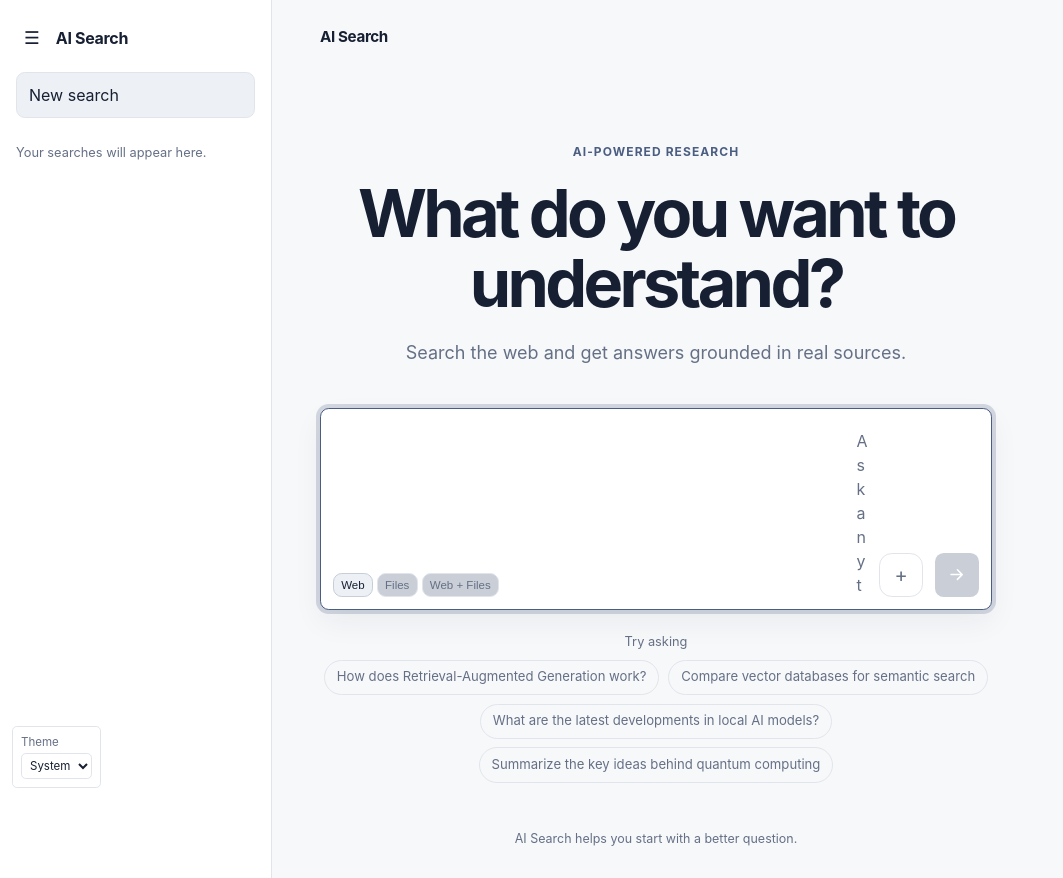
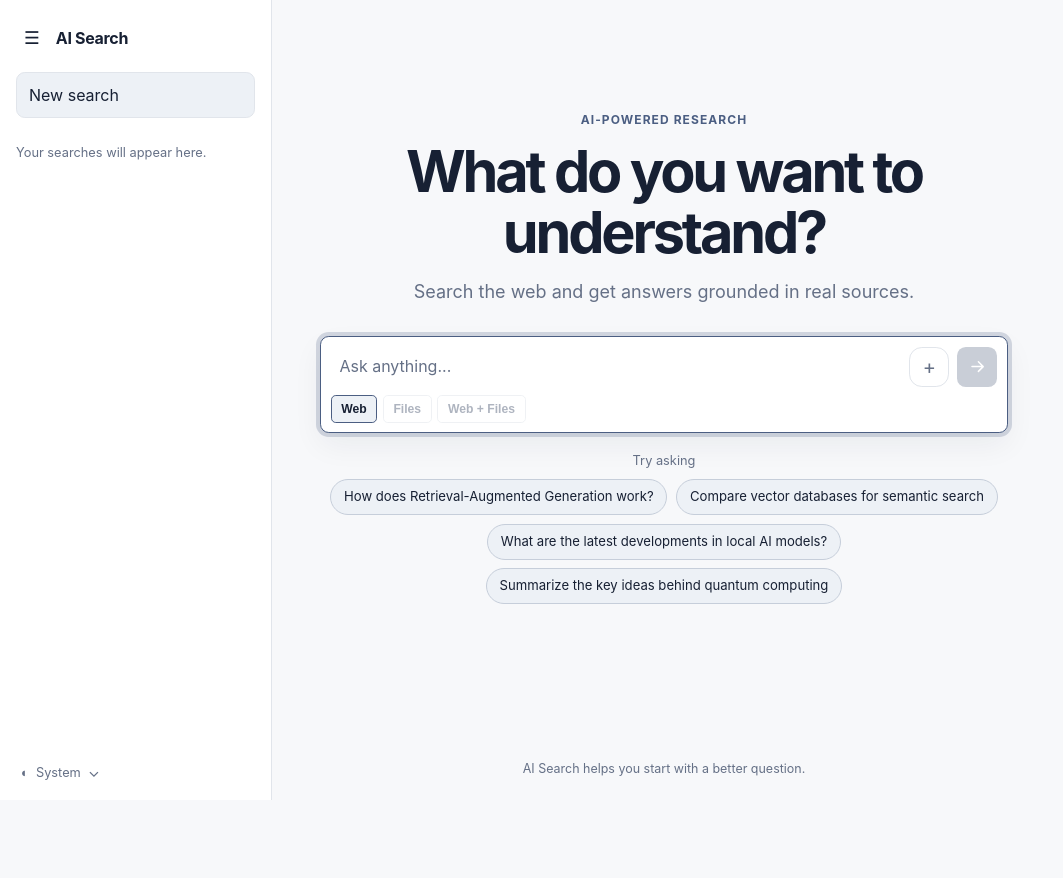
Before and after one commit to barissurkit/ai-search-engine, a React (Vite) app in the folder frontend/: page / in a window 1280 px wide. Shown: the whole page, without its empty margins (0-1063 px from the left). After the commit the page ends 800 px from the top, so only its background shows below. Built offline with nearby package versions, Linux system fonts and the light colour scheme.

Commit message:
feat: polish final search workspace ui

```diff
--- a/frontend/src/app/app.css
+++ b/frontend/src/app/app.css
@@ -72,3 +72,50 @@ h1 { color: var(--foreground); font-size: clamp(2.5rem, 5.2vw, 4.25rem); letter-
 @media (max-width: 960px) { .sources-panel { flex-basis:17rem; }.conversation-page { padding-inline:var(--space-4); }.conversation-content { max-width:44rem; } }
 @media (max-width: 760px) { .landing-page { padding:3rem var(--space-4) 2rem; }.theme-control { left:auto; right:var(--space-3); }.search-composer { align-items:stretch; flex-wrap:wrap; gap:var(--space-2); }.search-composer textarea { flex-basis:calc(100% - 3.5rem); min-width:0; }.source-modes { order:3; }.document-chip { min-width:0; }.document-chip:not(small) { overflow:hidden; text-overflow:ellipsis; white-space:nowrap; }.followup-composer { padding:var(--space-2) var(--space-3) calc(var(--space-3) + env(safe-area-inset-bottom)); }.sources-panel { background:var(--surface); box-shadow:var(--shadow-composer); width:min(24rem, calc(100vw - 3.5rem)); }.sources-backdrop { background:var(--color-overlay); }.answer-content pre { max-width:100%; }.sources-panel-item, .source-card { min-width:0; }.sources-panel-item div, .source-card div { min-width:0; } }
 @media (prefers-reduced-motion: reduce) { *, *::before, *::after { scroll-behavior: auto !important; transition-duration: 0.01ms !important; } }
+
+/* Final workspace polish */
+.theme-control { background: transparent; border: 0; bottom: var(--space-3); left: var(--space-3); padding: 0; position: fixed; }
+.theme-trigger { align-items: center; background: transparent; border: 1px solid transparent; border-radius: var(--radius-sm); color: var(--muted); cursor: pointer; display: flex; font: inherit; font-size: .8rem; gap: .45rem; padding: .45rem .5rem; width: 100%; }
+.theme-trigger:hover, .theme-trigger[aria-expanded="true"] { background: var(--color-surface-subtle); border-color: var(--border); color: var(--foreground); }
+.theme-chevron { font-size: .95rem; line-height: .7; margin-left: auto; }
+.theme-menu { background: var(--surface); border: 1px solid var(--border); border-radius: var(--radius-md); bottom: calc(100% + .5rem); box-shadow: var(--shadow-composer); display: grid; gap: .15rem; left: 0; min-width: 9.5rem; padding: .3rem; position: absolute; }
+.theme-menu button { align-items: center; background: transparent; border: 0; border-radius: var(--radius-sm); color: var(--foreground); cursor: pointer; display: flex; font: inherit; font-size: .82rem; justify-content: space-between; padding: .48rem .55rem; text-align: left; }
+.theme-menu button:hover, .theme-menu button[aria-checked="true"] { background: var(--color-surface-subtle); }
+
+.history-item { position: relative; }
+.history-item > button:first-child { padding-right: 2.35rem; }
+.history-delete { align-items: center; display: flex; justify-content: center; opacity: 0; position: absolute; right: .2rem; transition: background 160ms ease, color 160ms ease, opacity 160ms ease; }
+.history-item:hover .history-delete, .history-item:focus-within .history-delete, .history-item.active .history-delete { opacity: 1; }
+.history-delete:hover { background: var(--color-surface-subtle); color: var(--foreground); }
+
+@media (min-width: 761px) { .app-header { display: none; } .landing-page { min-height: 100vh; padding-top: clamp(2.5rem, 6vh, 4.5rem); } }
+.landing-page { max-width: 72rem; padding-bottom: 1.5rem; }
+.hero { margin: clamp(1rem, 8vh, 5rem) auto auto; max-width: 43rem; }
+h1 { font-size: clamp(2.25rem, 4.5vw, 3.75rem); }
+.eyebrow { margin-bottom: .9rem; }
+.intro { margin-top: 1rem; }
+.landing-page .search-composer { margin-top: 1.8rem; }
+.landing-footer { padding-top: 2rem; }
+
+.search-composer { align-items: flex-end; flex-wrap: wrap; gap: .5rem; padding: .6rem; }
+.search-composer textarea { flex: 1 1 14rem; min-height: 2.5rem; overflow-y: hidden; padding: .45rem .55rem; }
+.search-composer > textarea { order: 1; }
+.search-composer > .attachment-button, .search-composer > button[type="submit"] { height: 2.5rem; order: 2; width: 2.5rem; }
+.search-composer > .document-chip { order: 3; }
+.search-composer > .source-modes { order: 4; }
+.source-modes { gap: .35rem; }
+.source-mode-option { display: inline-flex; }
+.source-modes button { background: var(--surface); border-color: var(--border); border-radius: var(--radius-sm); color: var(--muted); font-size: .76rem; font-weight: 600; padding: .38rem .6rem; transition: background 160ms ease, border-color 160ms ease, color 160ms ease; }
+.source-modes button:hover:not(:disabled) { background: var(--color-surface-subtle); border-color: var(--border-strong); color: var(--foreground); transform: none; }
+.source-modes button.selected { background: var(--color-surface-subtle); border-color: var(--accent); color: var(--foreground); }
+.source-modes button:focus-visible { outline-offset: 2px; }
+.source-modes button:disabled { background: transparent; color: var(--muted); cursor: not-allowed; opacity: .52; }
+.source-mode-option.unavailable { cursor: not-allowed; }
+.document-chip { margin-right: .25rem; }
+.suggestions { margin-top: 1.25rem; }
+.suggestion-chip { background: var(--color-surface-subtle); border-color: var(--border-strong); color: var(--foreground); padding: .5rem .8rem; }
+.suggestion-chip:hover { background: var(--surface); border-color: var(--accent); }
+.suggestion-chip:focus-visible { outline-offset: 2px; }
+
+@media (pointer: coarse) { .history-delete { opacity: 1; } }
+@media (max-width: 760px) { .theme-control { bottom: auto; left: auto; right: var(--space-2); top: var(--space-2); } .theme-menu { bottom: auto; left: auto; right: 0; top: calc(100% + .5rem); } .hero { margin-top: 1rem; } .history-item > button:first-child { padding-right: .55rem; } .history-delete { display: none; } .search-composer > textarea { flex-basis: calc(100% - 6rem); } .source-modes { flex-wrap: wrap; } }
--- a/frontend/src/components/SearchComposer.tsx
+++ b/frontend/src/components/SearchComposer.tsx
@@ -25,7 +25,9 @@ export function SearchComposer({ query, onQueryChange, onSubmit, disabled = fals
     const textarea = textareaRef.current
     if (!textarea) return
     textarea.style.height = 'auto'
-    textarea.style.height = `${Math.min(Math.max(textarea.scrollHeight, 44), maxTextareaHeight)}px`
+    const height = Math.min(Math.max(textarea.scrollHeight, 40), maxTextareaHeight)
+    textarea.style.height = `${height}px`
+    textarea.style.overflowY = textarea.scrollHeight > maxTextareaHeight ? 'auto' : 'hidden'
   }, [query])
 
   const submit = () => {
@@ -37,7 +39,12 @@ export function SearchComposer({ query, onQueryChange, onSubmit, disabled = fals
 
   return (
     <form className="search-composer" onSubmit={(event) => { event.preventDefault(); submit() }}>
-      {onModeChange && <div className="source-modes" aria-label="Source mode">{([['web', 'Web'], ['files', 'Files'], ['hybrid', 'Web + Files']] as const).map(([value, label]) => <button key={value} type="button" className={mode === value ? 'selected' : ''} disabled={value !== 'web' && !ready} onClick={() => onModeChange(value)}>{label}</button>)}</div>}
+      {onModeChange && <div className="source-modes" aria-label="Source mode">{([['web', 'Web'], ['files', 'Files'], ['hybrid', 'Web + Files']] as const).map(([value, label]) => {
+        const unavailable = value !== 'web' && !ready
+        return <span className={`source-mode-option ${unavailable ? 'unavailable' : ''}`} key={value} title={unavailable ? 'Attach a file to use Files mode' : undefined}>
+          <button type="button" className={mode === value ? 'selected' : ''} disabled={unavailable} onClick={() => onModeChange(value)}>{label}</button>
+        </span>
+      })}</div>}
       {documents.map((document) => <span className={`document-chip ${document.status}`} key={document.id}>{document.filename}<small>{document.status === 'uploading' ? 'Uploading…' : document.status === 'ready' ? 'Ready' : 'Upload failed'}</small><button type="button" aria-label={`Remove ${document.filename}`} disabled={removingDocumentId === document.id} onClick={() => onRemoveDocument?.(document.id)}>×</button></span>)}
       <label className="sr-only" htmlFor="search-query">Search the web</label>
       <textarea
--- a/frontend/src/components/ThemeControl.tsx
+++ b/frontend/src/components/ThemeControl.tsx
@@ -1,2 +1,33 @@
+import { useEffect, useRef, useState } from 'react'
 import type { ThemePreference } from '../lib/theme'
-export function ThemeControl({ preference, onChange }: { preference: ThemePreference; onChange: (value: ThemePreference) => void }) { return <label className="theme-control">Theme<select aria-label="Theme preference" value={preference} onChange={(event) => onChange(event.target.value as ThemePreference)}><option value="system">System</option><option value="light">Light</option><option value="dark">Dark</option></select></label> }
+
+const options: Array<{ value: ThemePreference; label: string }> = [
+  { value: 'system', label: 'System' },
+  { value: 'light', label: 'Light' },
+  { value: 'dark', label: 'Dark' },
+]
+
+export function ThemeControl({ preference, onChange }: { preference: ThemePreference; onChange: (value: ThemePreference) => void }) {
+  const [open, setOpen] = useState(false)
+  const controlRef = useRef<HTMLDivElement>(null)
+  const triggerRef = useRef<HTMLButtonElement>(null)
+  const menuRef = useRef<HTMLDivElement>(null)
+
+  useEffect(() => {
+    if (!open) return
+    const closeOutside = (event: MouseEvent) => { if (!controlRef.current?.contains(event.target as Node)) setOpen(false) }
+    const closeOnEscape = (event: KeyboardEvent) => { if (event.key === 'Escape') { setOpen(false); triggerRef.current?.focus() } }
+    document.addEventListener('mousedown', closeOutside)
+    document.addEventListener('keydown', closeOnEscape)
+    menuRef.current?.querySelector<HTMLButtonElement>('button')?.focus()
+    return () => { document.removeEventListener('mousedown', closeOutside); document.removeEventListener('keydown', closeOnEscape) }
+  }, [open])
+
+  const selected = options.find((option) => option.value === preference)?.label ?? 'System'
+  return <div className="theme-control" ref={controlRef}>
+    {open && <div className="theme-menu" ref={menuRef} role="menu" aria-label="Theme preference">
+      {options.map((option) => <button key={option.value} type="button" role="menuitemradio" aria-checked={preference === option.value} onClick={() => { onChange(option.value); setOpen(false) }}><span>{option.label}</span>{preference === option.value && <span aria-hidden="true">✓</span>}</button>)}
+    </div>}
+    <button className="theme-trigger" ref={triggerRef} type="button" aria-haspopup="menu" aria-expanded={open} aria-label={`Theme: ${selected}`} onClick={() => setOpen((value) => !value)}><span aria-hidden="true">◐</span>{selected}<span className="theme-chevron" aria-hidden="true">⌄</span></button>
+  </div>
+}
```
Also changed, not shown: 1 other file (tests, documents, lock files or other folders).
